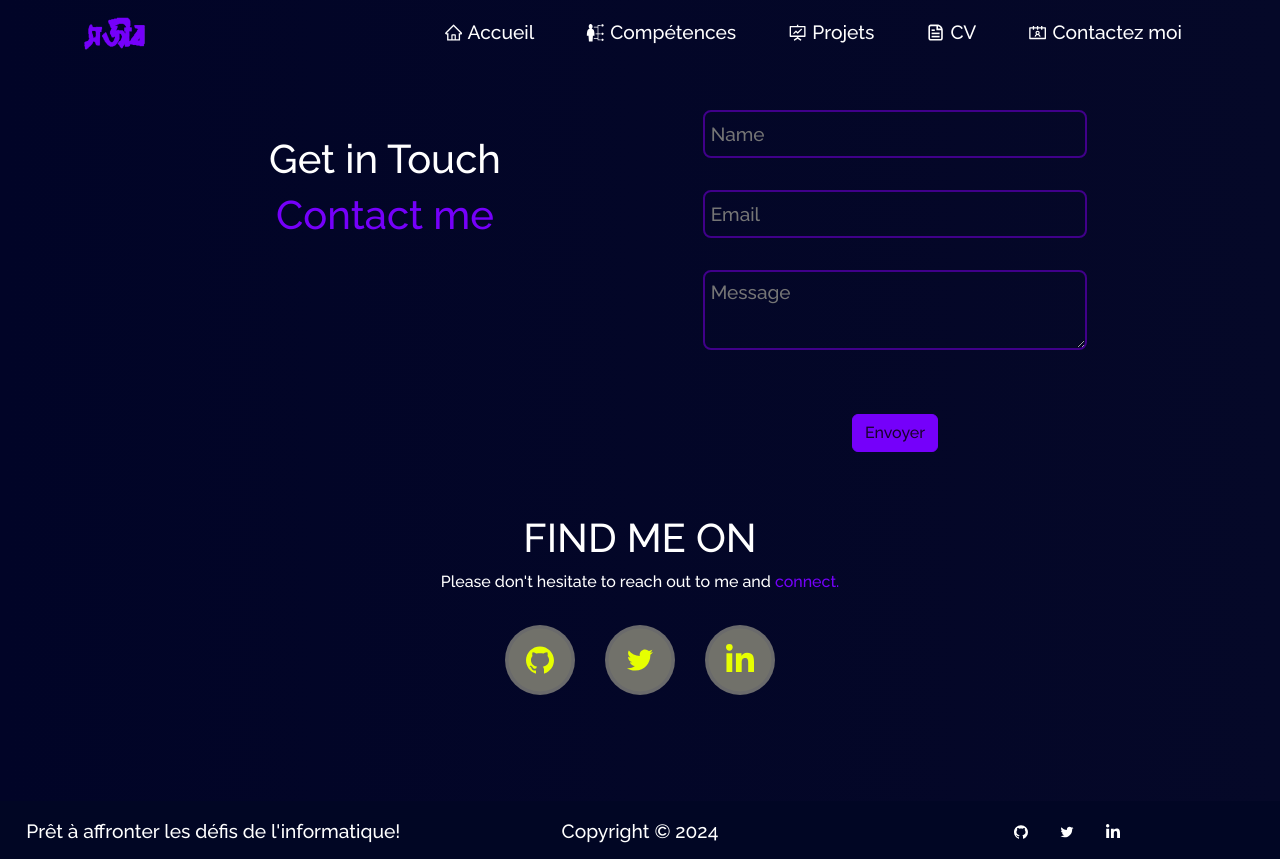
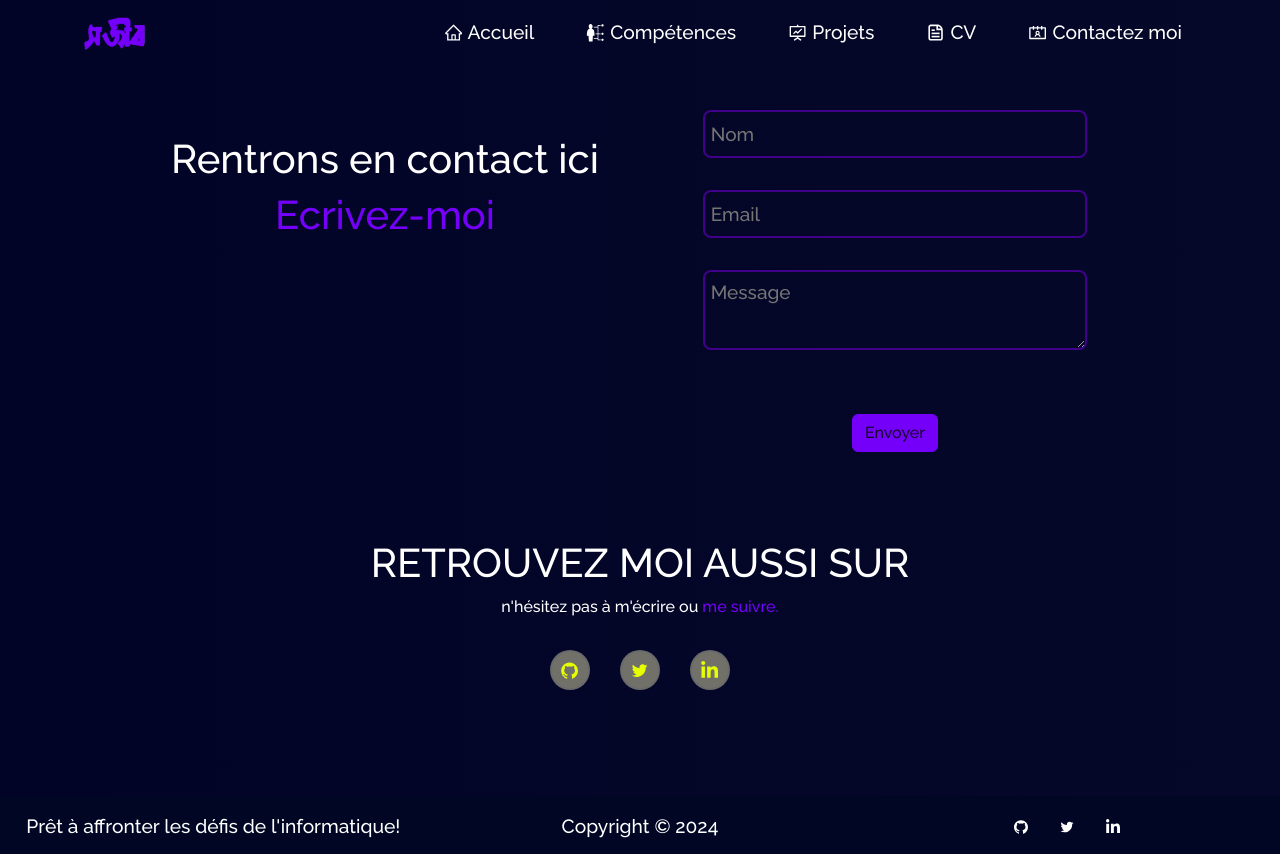
Before and after one commit to phanuel19/portfolio, a React (Create React App) app: page /contact in a window 1280 px wide. Built offline with nearby package versions, Linux system fonts and the light colour scheme.

Commit message:
fin de la configuration des pages

```diff
--- a/src/components/Contact/Contact.jsx
+++ b/src/components/Contact/Contact.jsx
@@ -25,9 +25,8 @@ const Contact = () => {
       //  Please use your own credentials from emailjs or i will recive your email
 
       emailjs
-        .sendForm("service_8vc69n9", "template_5jvajkn", form.current, {
-          publicKey: 'dAXwG0yV7P3av_3no',
-        })
+        .sendForm("service_8vc69n9", "template_pmsbeew", form.current,  "dAXwG0yV7P3av_3no",
+        )
         .then(
           (result) => {
             console.log(result.text);
@@ -44,8 +43,8 @@ const Contact = () => {
     <Container style={{ paddingTop: "50px" }}>
       <Row>
         <Col md={6} className="c-left">
-          <h1>Get in Touch</h1>
-          <h1 className="yellow">Contact me</h1>
+          <h1>Rentrons en contact ici</h1>
+          <h1 className="yellow">Ecrivez-moi</h1>
         </Col>
         <Col md={6} className="c-right">
           <form ref={form} onSubmit={sendEmail}>
@@ -53,7 +52,7 @@ const Contact = () => {
               type="text"
               name="from_name"
               className="user"
-              placeholder="Name"
+              placeholder="Nom"
               onChange={handleChange}
             />
             <input
@@ -70,7 +69,7 @@ const Contact = () => {
               onChange={handleChange}
             />
             <span className="not-done">
-              {notDone && "Please, fill all the input field"}
+              {notDone && "Svp, ne laissez pas le champ vide"}
             </span>
             <Button type="submit" className="button" disabled={done}>
               Envoyer
--- a/src/components/Contact/Social.jsx
+++ b/src/components/Contact/Social.jsx
@@ -11,44 +11,46 @@ const Social = () => {
   return (
     <Container style={{padding: '30px'}}>
     <Row>
-              <Col md={12} className="contact-social">
-                <div className='contact-text'>
-                <h1>FIND ME ON</h1>
+              <Col md={12} className="home-about-social">
+                <h1>RETROUVEZ MOI AUSSI SUR</h1>
                 <p>
-                Please don't hesitate to reach out to me and <span className="yellow">connect.</span>
+                n'hésitez pas à m'écrire ou <span className="yellow">me suivre.</span>
                 </p>
-                </div>
-                <ul className="contact-social-links">
-                  <li className="contact-icons">
+                <ul className="home-about-social-links">
+                  <li className="social-icons">
                     <a
-                      href="https://github.com/19sajib"
+                      href="https://github.com/phanuel19"
                       target="_blank"
                       rel="noreferrer"
-                      className="icon-color  contact-social-icons"
+                      className="icon-colour  home-social-icons"
+                      aria-label="github"
                     >
                       <AiFillGithub />
                     </a>
                   </li>
-                  <li className="contact-icons">
+                  <li className="social-icons">
                     <a
-                      href="https://twitter.com/19sajib"
+                      href="https://github.com/phanuel19"
                       target="_blank"
                       rel="noreferrer"
-                      className="icon-color  contact-social-icons"
+                      className="icon-colour  home-social-icons"
+                      aria-label="twitter"
                     >
                       <AiOutlineTwitter />
                     </a>
                   </li>
-                  <li className="contact-icons">
+                  <li className="social-icons">
                     <a
-                      href="https://www.linkedin.com/in/19sajib/"
+                      href="https://www.linkedin.com/in/k-christ-phanuel-dagbo-113b19259/"
                       target="_blank"
                       rel="noreferrer"
-                      className="icon-color  contact-social-icons"
+                      className="icon-colour  home-social-icons"
+                      aria-label="linkedin"
                     >
                       <FaLinkedinIn />
                     </a>
                   </li>
+
                 </ul>
               </Col>
             </Row>
--- a/src/components/Skillset/Techstack.jsx
+++ b/src/components/Skillset/Techstack.jsx
@@ -4,16 +4,12 @@ import {
   DiJavascript1,
   DiReact,
   DiNodejs,
-  DiGit,
 } from "react-icons/di";
 import {
-
-  SiGraphql,
-  SiSolidity,
-  SiRedux,
   SiMongodb,
   SiHtml5,
-  SiMaterialdesign
+  SiCss3,
+  SiFirebase,
 } from "react-icons/si";
 
 const Techstack = () => {
@@ -21,33 +17,31 @@ const Techstack = () => {
     <Row style={{ justifyContent: "center", paddingBottom: "50px" }}>
       <Col xs={4} md={2} className="tech-icons">
         <SiHtml5 />
+        <h4>Html 5</h4>
+      </Col>
+      <Col xs={4} md={2} className="tech-icons">
+        <SiCss3/>
+        <h4>Css 3</h4>
       </Col>
       <Col xs={4} md={2} className="tech-icons">
         <DiJavascript1 />
+        <h4>Javascript</h4>
       </Col>
       <Col xs={4} md={2} className="tech-icons">
         <DiNodejs />
+        <h4>Node Js</h4>
       </Col>
       <Col xs={4} md={2} className="tech-icons">
         <DiReact />
-      </Col>
-      <Col xs={4} md={2} className="tech-icons">
-        <SiRedux />
+        <h4>React</h4>
       </Col>
       <Col xs={4} md={2} className="tech-icons">
         <SiMongodb />
+        <h4>MongoDb</h4>
       </Col>
       <Col xs={4} md={2} className="tech-icons">
-        <SiGraphql />
-      </Col>
-      <Col xs={4} md={2} className="tech-icons">
-        <SiSolidity />
-      </Col>
-      <Col xs={4} md={2} className="tech-icons">
-        <SiMaterialdesign/>
-      </Col>
-      <Col xs={4} md={2} className="tech-icons">
-        <DiGit />
+        <SiFirebase />
+        <h4>Firebase</h4>
       </Col>
     </Row>
   );
--- a/src/components/Skillset/Toolstack.jsx
+++ b/src/components/Skillset/Toolstack.jsx
@@ -2,10 +2,12 @@ import React from "react";
 import { Col, Row } from "react-bootstrap";
 import {
   SiVisualstudiocode,
-  SiPostman,
-  SiHeroku,
   SiVercel,
-  SiNetlify
+  SiNetlify,
+  SiGithub,
+  SiGit,
+  SiNotion,
+  SiExpo
 } from "react-icons/si";
 
 const Toolstack = () => {
@@ -13,19 +15,33 @@ const Toolstack = () => {
     <Row style={{ justifyContent: "center", paddingBottom: "50px" }}>
       <Col xs={4} md={2} className="tech-icons">
         <SiVisualstudiocode />
+        <h4>Vs Code</h4>
       </Col>
       <Col xs={4} md={2} className="tech-icons">
-        <SiPostman />
+        <SiGithub/>
+        <h4>Github</h4>
       </Col>
       <Col xs={4} md={2} className="tech-icons">
         <SiVercel />
+        <h4>Vercel</h4>
+      </Col>
+      <Col xs={4} md={2} className="tech-icons">
+        <SiGit/>
+        <h4>Git</h4>
       </Col>
       <Col xs={4} md={2} className="tech-icons">
         <SiNetlify />
+        <h4>Netlify</h4>
       </Col>
       <Col xs={4} md={2} className="tech-icons">
-        <SiHeroku />
+        <SiNotion/>
+        <h4>Notion</h4>
       </Col>
+      <Col xs={4} md={2} className="tech-icons">
+        <SiExpo/>
+        <h4>Expo</h4>
+      </Col>
+
     </Row>
   );
 }
--- a/src/pages/Projects.jsx
+++ b/src/pages/Projects.jsx
@@ -14,10 +14,10 @@ const Projects = () => {
       <Particle />
       <Container>
         <h1 className="project-heading">
-          Recent Top <strong className="yellow">Works </strong>
+         Projets <strong className="yellow">Personnels </strong>
         </h1>
         <p style={{ color: "white" }}>
-          Here are a few projects I've worked on recently.
+          Voici en quelque sorte les applications web ou mobile que j'ai conçu
         </p>
         <Row style={{ justifyContent: "center", paddingBottom: "10px" }}>
           <Col md={4} className="project-card">
--- a/src/pages/Resume.jsx
+++ b/src/pages/Resume.jsx
@@ -26,17 +26,6 @@ const Resume = () => {
     <div>
       <Container fluid className="resume-section">
         <Particle />
-        <Row style={{ justifyContent: "center", position: "relative" }}>
-          <Button
-            variant="primary"
-            href={pdf}
-            target="_blank"
-            style={{ maxWidth: "250px" }}
-          >
-            <AiOutlineDownload />
-            &nbsp;Download Resume
-          </Button>
-        </Row>
 
         <Row className="resume">
           <Document file={resumeLink} className="d-flex justify-content-center">
--- a/src/pages/Skillset.jsx
+++ b/src/pages/Skillset.jsx
@@ -12,13 +12,13 @@ const Skillset = () => {
       <Particle />
       <Container>
         <h1 className="project-heading">
-          Professional <strong className="yellow">Skillset </strong>
+          Programming <strong className="yellow"> Languages </strong>
         </h1>
 
         <Techstack />
 
         <h1 className="project-heading">
-          <strong className="yellow">Tools</strong> I use
+          <strong className="yellow">Outils</strong> que j'utilise
         </h1>
         <Toolstack />
       </Container>
```
